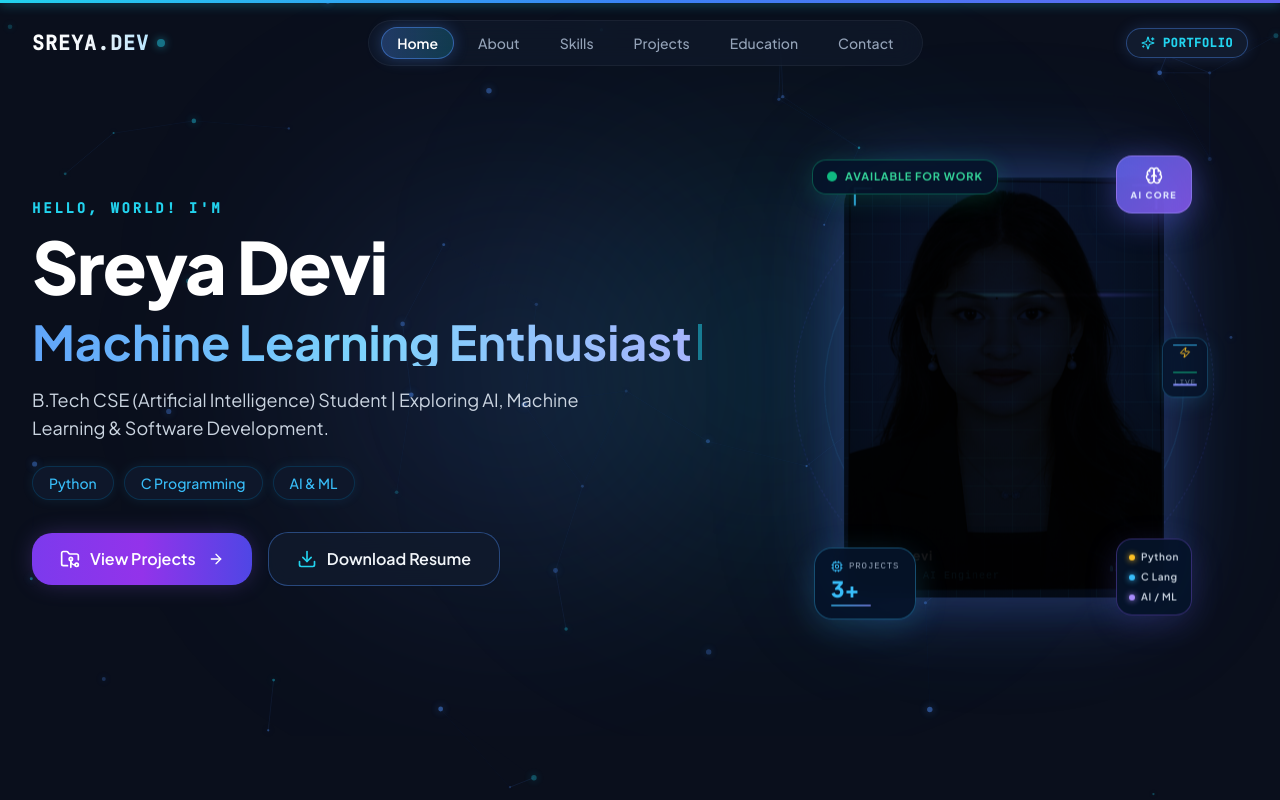
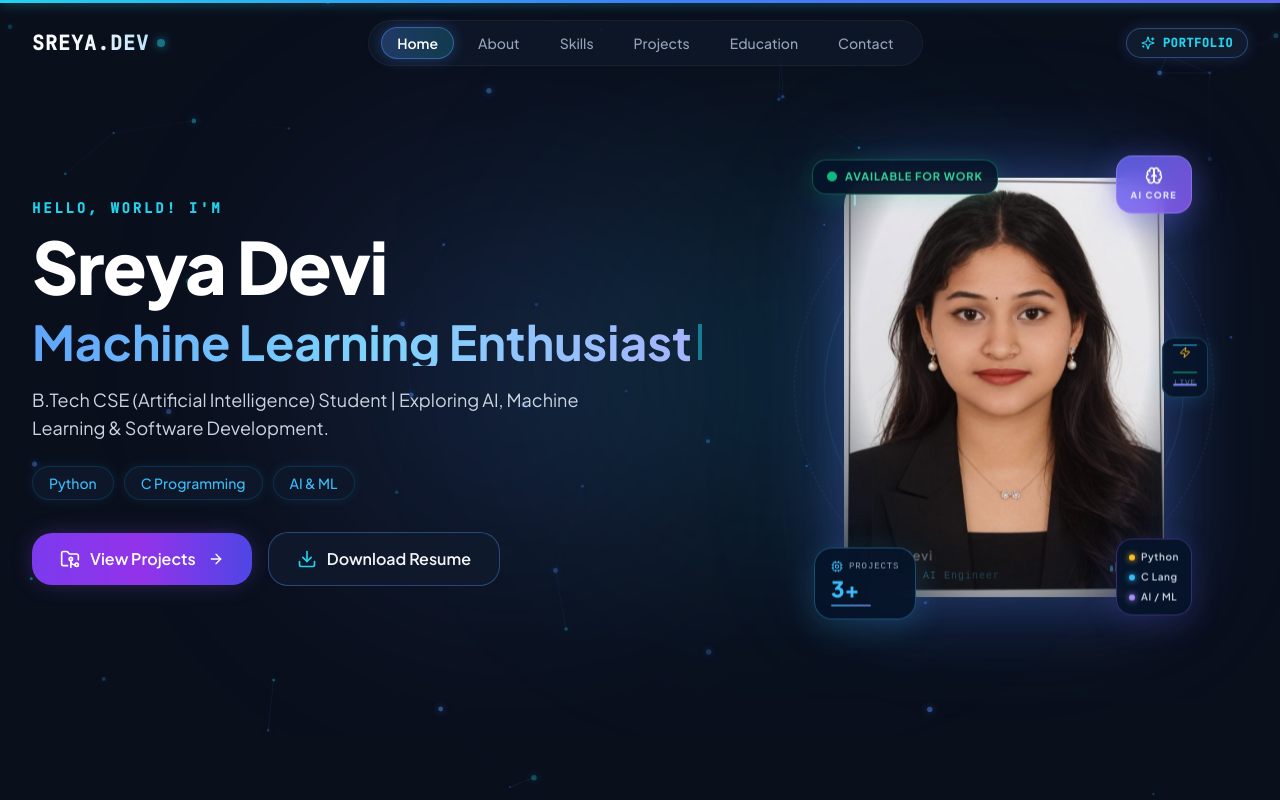
Before and after one commit to sreyadevi2008-ux/sreyadevi.A.Suresh, a React (Vite) app: page / in a window 1280 px wide. Shown: the top 800 px of the page. Built offline with nearby package versions, Linux system fonts and the light colour scheme.

Commit message:
Use original photo, radial mask to remove white bg, clean dark card

```diff
--- a/src/sections/Hero.jsx
+++ b/src/sections/Hero.jsx
@@ -287,33 +287,28 @@ FEATURED PROJECTS
                   borderRadius: 28,
                   overflow: 'hidden',
                   border: 'none',
-                  boxShadow: '0 0 80px rgba(99,102,241,0.3), 0 0 160px rgba(56,189,248,0.1)',
-                  /* Deep dark background matching portfolio navy */
-                  background: 'linear-gradient(160deg, #040c18 0%, #071122 40%, #0a0f2e 70%, #060d1a 100%)',
+                  boxShadow: '0 0 80px rgba(99,102,241,0.35), 0 0 160px rgba(56,189,248,0.12)',
+                  background: 'linear-gradient(160deg, #040c18 0%, #071122 50%, #060d1a 100%)',
                 }}
               >
-                {/* Dark vignette behind image to absorb white bg */}
+                {/* Subtle AI grid pattern on background */}
                 <div style={{
-                  position: 'absolute', inset: 0,
-                  background: 'radial-gradient(ellipse at 50% 30%, #0d1a3a 0%, #040c18 100%)',
-                  zIndex: 0,
-                }} />
-                {/* Subtle AI grid pattern overlay */}
-                <div style={{
-                  position: 'absolute', inset: 0, zIndex: 1, opacity: 0.07,
-                  backgroundImage: 'linear-gradient(rgba(56,189,248,0.6) 1px, transparent 1px), linear-gradient(90deg, rgba(56,189,248,0.6) 1px, transparent 1px)',
+                  position: 'absolute', inset: 0, zIndex: 0, opacity: 0.06,
+                  backgroundImage: 'linear-gradient(rgba(56,189,248,0.8) 1px, transparent 1px), linear-gradient(90deg, rgba(56,189,248,0.8) 1px, transparent 1px)',
                   backgroundSize: '28px 28px',
                 }} />
-                {/* Profile image — multiply blend removes white, reveals dark bg */}
+
+                {/* Profile image — radial mask fades white bg edges to transparent */}
                 <img
                   src="/profile.jpg"
                   alt="Sreya Devi"
                   style={{
-                    position: 'relative', zIndex: 2,
+                    position: 'relative', zIndex: 1,
                     width: '100%', height: '100%',
                     objectFit: 'cover', objectPosition: 'center top',
-                    mixBlendMode: 'multiply',
-                    filter: 'contrast(1.08) brightness(0.97)',
+                    maskImage: 'radial-gradient(ellipse 82% 88% at 50% 38%, black 55%, rgba(0,0,0,0.6) 72%, transparent 100%)',
+                    WebkitMaskImage: 'radial-gradient(ellipse 82% 88% at 50% 38%, black 55%, rgba(0,0,0,0.6) 72%, transparent 100%)',
+                    filter: 'brightness(1.05) contrast(1.04)',
                   }}
                 />
 
```
